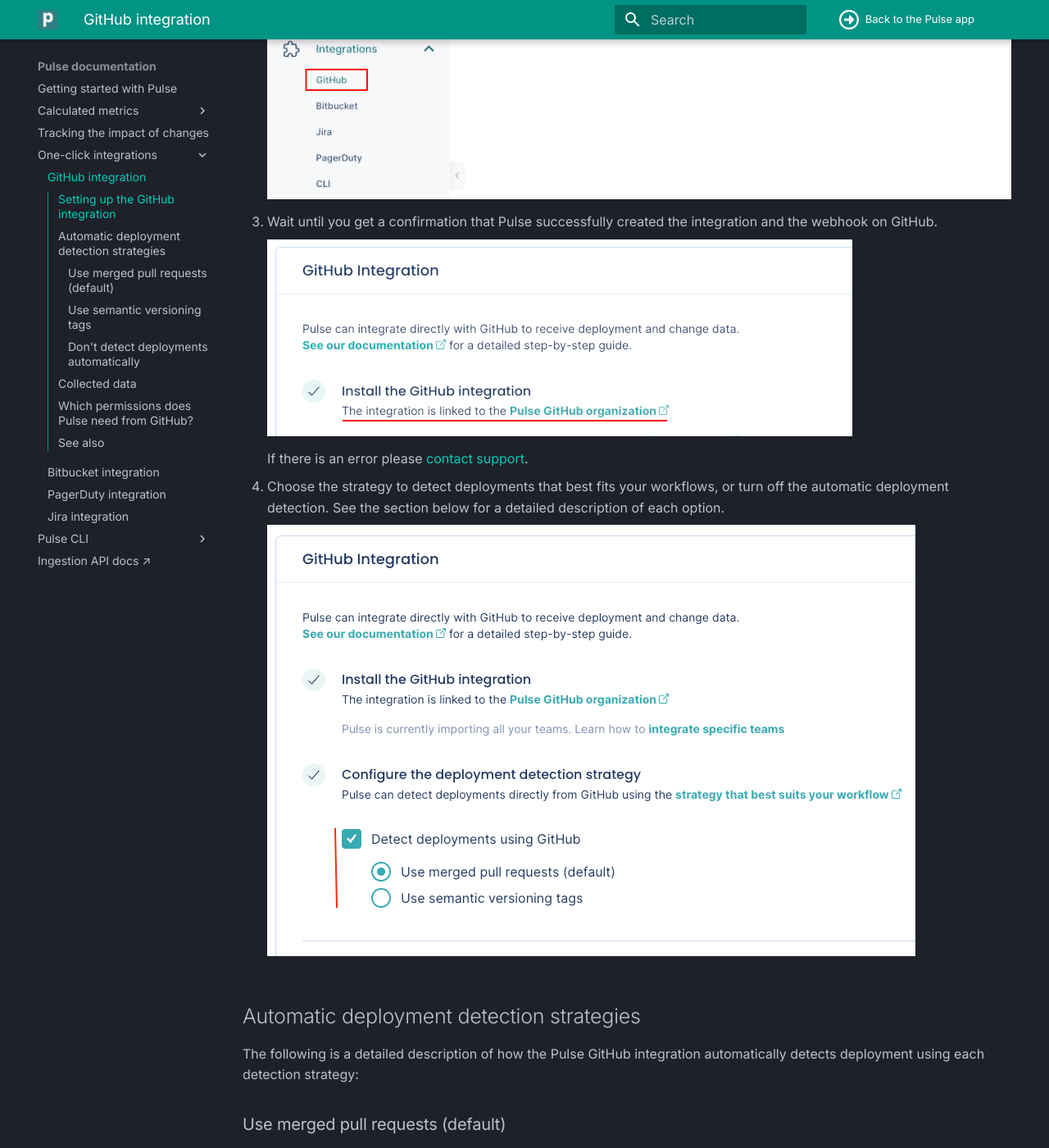
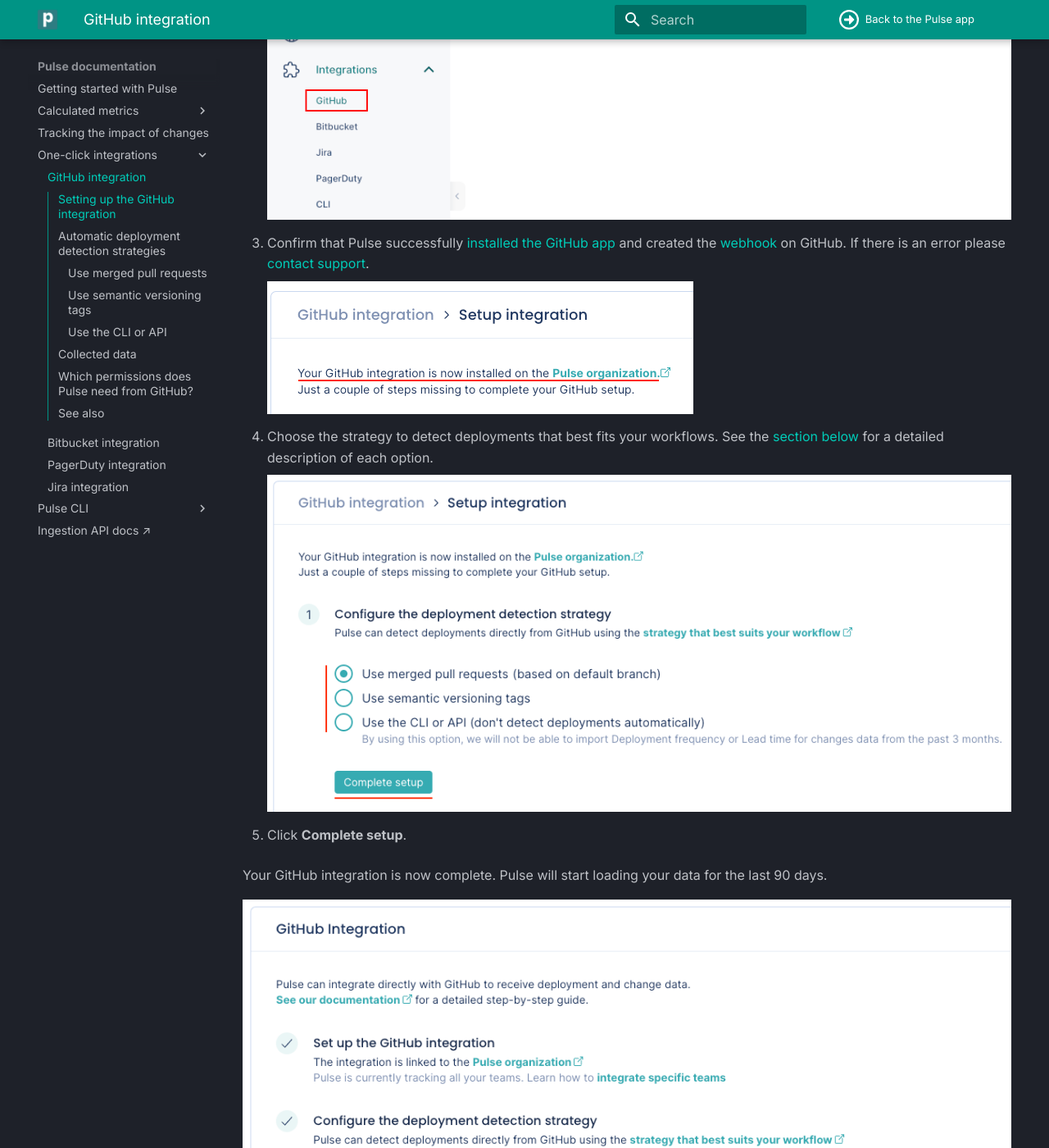
Before and after one commit to codacy/pulse-user-docs, an MkDocs documentation site: the page built from docs/one-click-integrations/github-integration.md, in a window 1280 px wide and 1400 px high, scrolled down 1110 px. Shown: the whole window at 82% size. Built offline with MkDocs 1.6.1 and Material for MkDocs 9.7.7, drawn with Linux system fonts in a browser that asks for light colours; some of the changed text lies outside the part shown.

Commit message:
feat: Update the GitHub setup flow to include the deployment detection strategy PUL-1602 (#190)
* feat: Update the setup flow to include the deployment detection strategy

* fix: Fix TODO comments position

* feat: Update setup steps, screenshots, and detection strategy options

* Update docs/one-click-integrations/github-integration.md

Reword for clarity. Add links to GitHub concepts.

Co-authored-by: Nicola Klemenc <nicola.klemenc@codacy.com>

* fix: Update screenshot

---------

Co-authored-by: Nicola Klemenc <nicola.klemenc@codacy.com>

```diff
--- a/docs/one-click-integrations/github-integration.md
+++ b/docs/one-click-integrations/github-integration.md
@@ -14,32 +14,37 @@
 
 ## Setting up the GitHub integration
 
+!!! note
+    -   You can only install the Pulse GitHub App on an **organization** and not on your personal account.
+    -   [See below](#gh-permissions) the permissions that Pulse requires from your GitHub account.
+
 To set up the GitHub integration:
 
 1.  On Pulse, [expand **Integrations** and select **GitHub**](https://app.pulse.codacy.com/integrations/github){: target="_blank"}.
 
-1.  Click **Install GitHub App** and follow the instructions on the GitHub UI to install the app on your organization.
-
-    !!! important
-        You can only install the Pulse GitHub App on an organization and not on your personal account.
+1.  Click **Install GitHub App** and follow the instructions on the GitHub UI to install the app on your **organization**.
 
     ![Installing the Pulse GitHub App](images/github-installing.png)
 
-1.  Wait until you get a confirmation that Pulse successfully created the integration and the webhook on GitHub.
+1.  Confirm that Pulse successfully [installed the GitHub app](https://docs.github.com/en/organizations/managing-programmatic-access-to-your-organization/reviewing-your-organizations-installed-integrations) and created the [webhook](https://docs.github.com/en/developers/webhooks-and-events/webhooks/about-webhooks) on GitHub. If there is an error please [contact support](mailto:pulsesupport@codacy.com).
 
-    ![Pulse GitHub integration set up successfully](images/github-ok.png)
+    ![Pulse GitHub App installed successfully](images/github-installed-ok.png)
 
-    If there is an error please [contact support](mailto:pulsesupport@codacy.com).
-
-1.  Choose the strategy to detect deployments that best fits your workflows, or turn off the automatic deployment detection. See the section below for a detailed description of each option.
+1.  Choose the strategy to detect deployments that best fits your workflows. See the [section below](#deployment-detection-strategy) for a detailed description of each option.
 
     ![Choosing a deployment detection strategy](images/github-strategy.png)
+
+1.  Click **Complete setup**.
+
+Your GitHub integration is now complete. Pulse will start loading your data for the last 90 days.
+
+![Pulse GitHub integration set up successfully](images/github-ok.png)
 
 ## Automatic deployment detection strategies {: id="deployment-detection-strategy"}
 
 The following is a detailed description of how the Pulse GitHub integration automatically detects deployment using each detection strategy:
 
-### Use merged pull requests (default)
+### Use merged pull requests
 
 -   Pulse considers a deployment every merged pull request that **targets the default branch** of the repository.
 -   The deployment date is the timestamp when the corresponding pull request is merged.
@@ -69,9 +74,9 @@
 
 -   Pulse associates all GitHub teams of the person who creates a Git tag with the corresponding deployment, excluding teams with less than two members. Pulse only takes changes to GitHub teams into account on Git tags created after those changes.
 
-### Don't detect deployments automatically
+### Use the CLI or API
 
--   If the option **Detect deployments using GitHub** is turned off, Pulse doesn't detect deployments automatically using GitHub events.
+-   Pulse doesn't detect deployments automatically using GitHub events.
 
     This is useful if none of the automatic deployment detection strategies match your workflow and you must have control over the way Pulse tracks your deployments.
 
```
Also changed, not shown: docs/one-click-integrations/images/github-installed-ok.png (added), docs/one-click-integrations/images/github-ok.png, docs/one-click-integrations/images/github-strategy.png.
